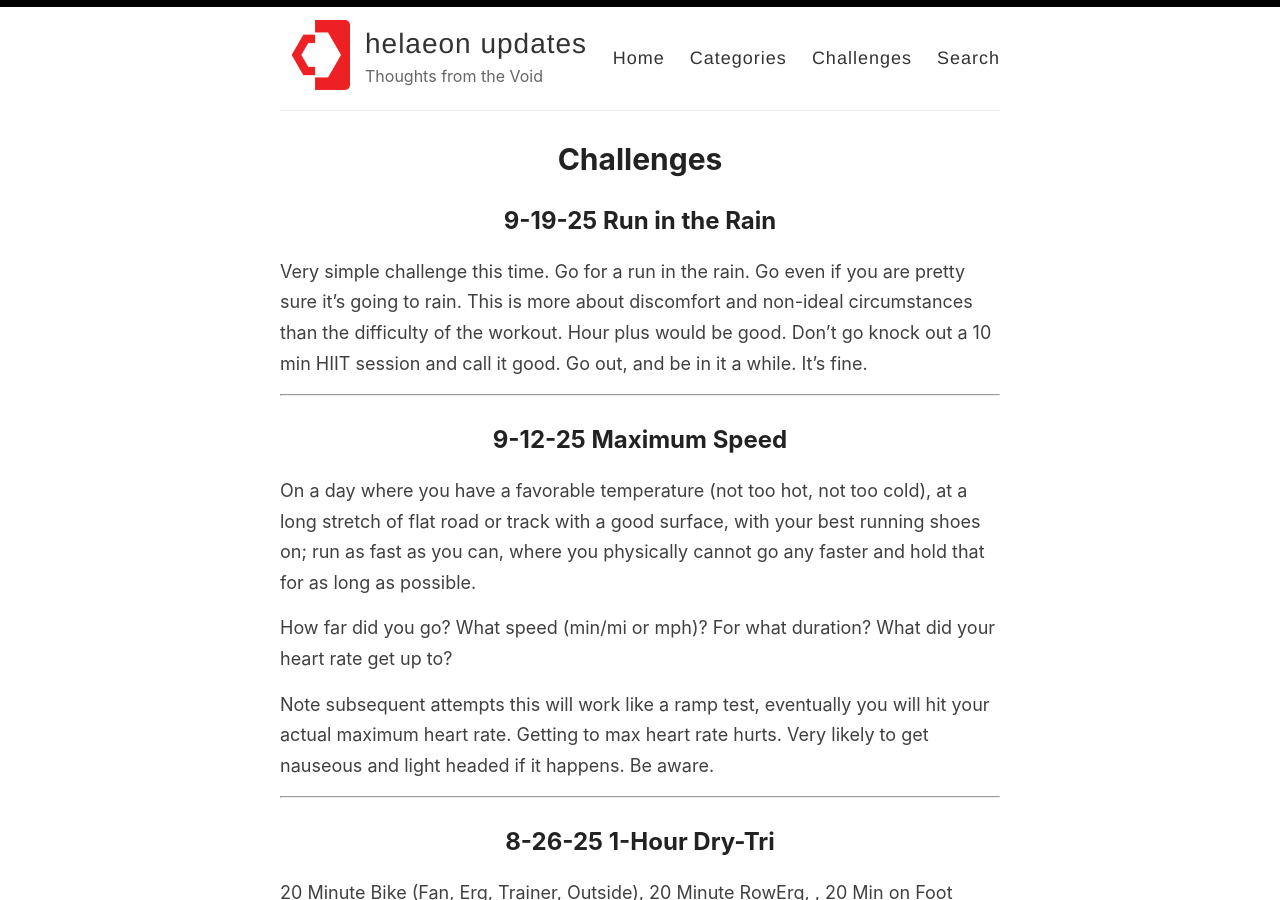
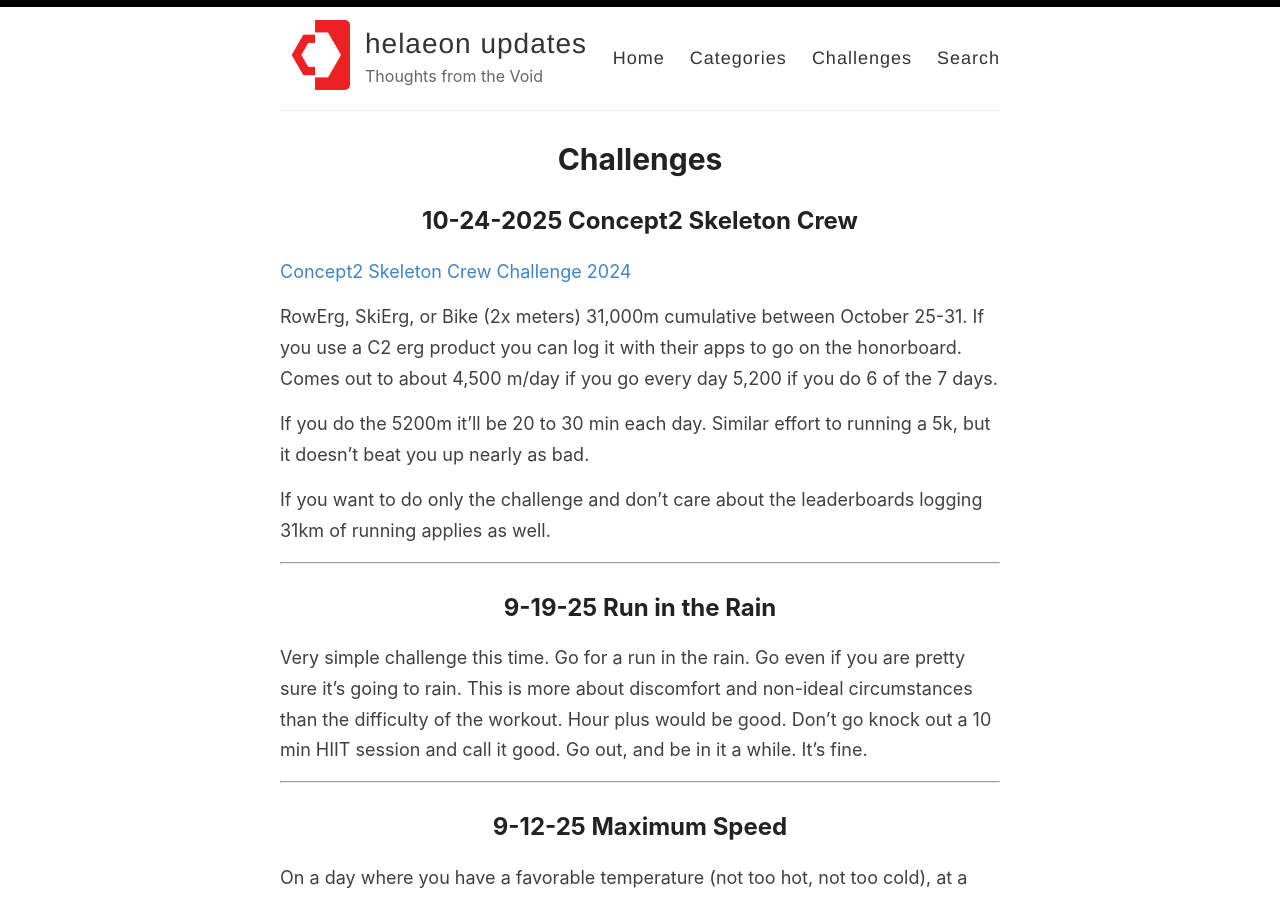
Before and after one commit to helaeon/helaeon.github.io, a Jekyll site: the page built from _pages/challenges.md, in a window 1280 px wide and 900 px high. Built offline with Jekyll 4.4.1, drawn with Linux system fonts in a browser that asks for light colours.

Commit message:
Add files via upload

```diff
--- a/_pages/challenges.md
+++ b/_pages/challenges.md
@@ -3,6 +3,18 @@
 permalink: /challenges/
 title: Challenges
 ---
+**10-24-2025 Concept2 Skeleton Crew**
+------
+[Concept2 Skeleton Crew Challenge 2024](https://log.concept2.com/challenges/skeleton-crew)
+
+RowErg, SkiErg, or Bike (2x meters) 31,000m cumulative between October 25-31. If you use a C2 erg product you can log it with their apps to go on the honorboard. Comes out to about 4,500 m/day if you go every day 5,200 if you do 6 of the 7 days.
+
+If you do the 5200m it'll be 20 to 30 min each day. Similar effort to running a 5k, but it doesn't beat you up nearly as bad.
+
+If you want to do only the challenge and don't care about the leaderboards logging 31km of running applies as well.
+
+------
+
 **9-19-25** Run in the Rain
 ------
 Very simple challenge this time. Go for a run in the rain. Go even if you are pretty sure it's going to rain. This is more about discomfort and non-ideal circumstances than the difficulty of the workout. Hour plus would be good. Don't go knock out a 10 min HIIT session and call it good. Go out, and be in it a while. It's fine.
```
